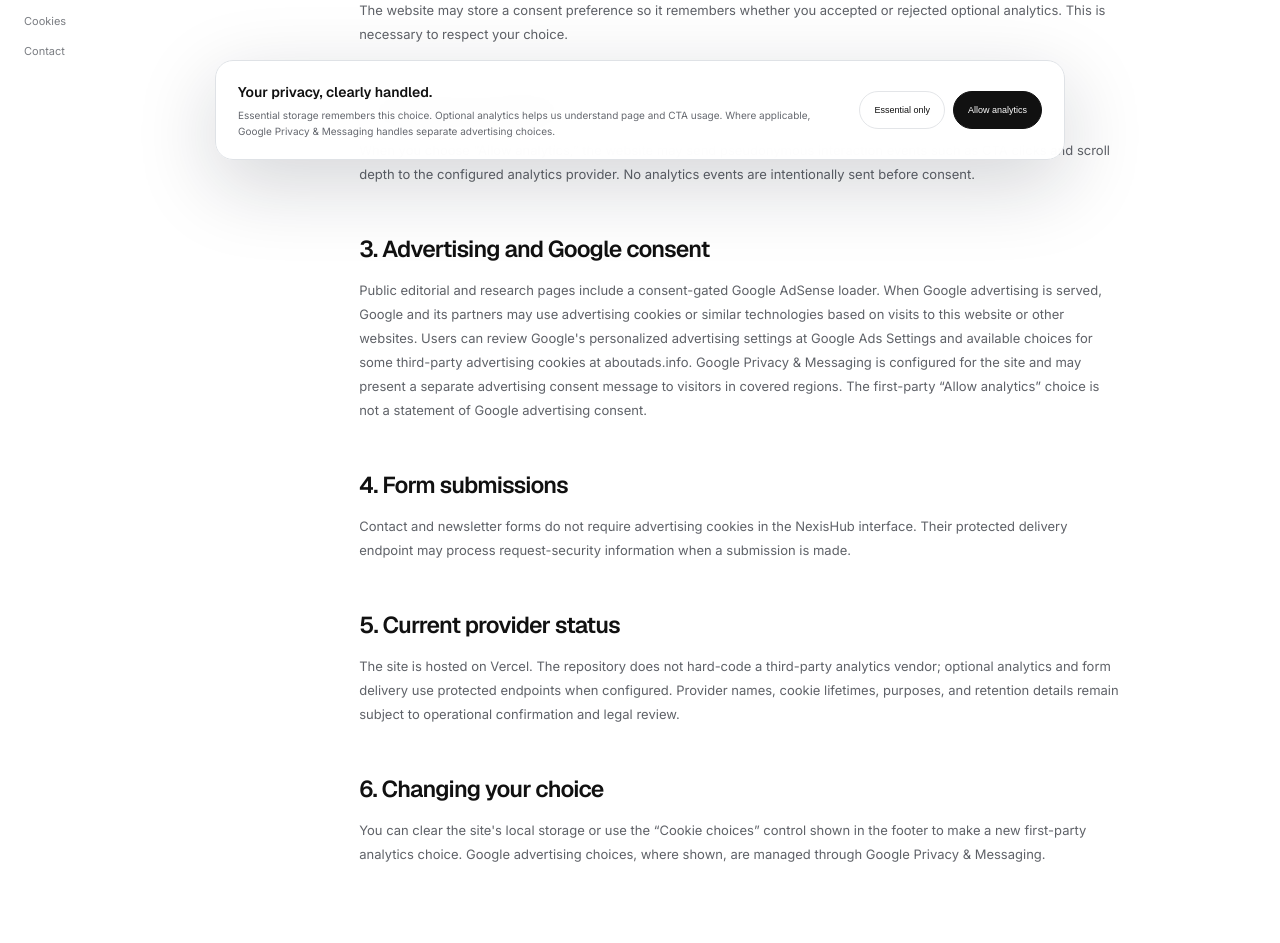
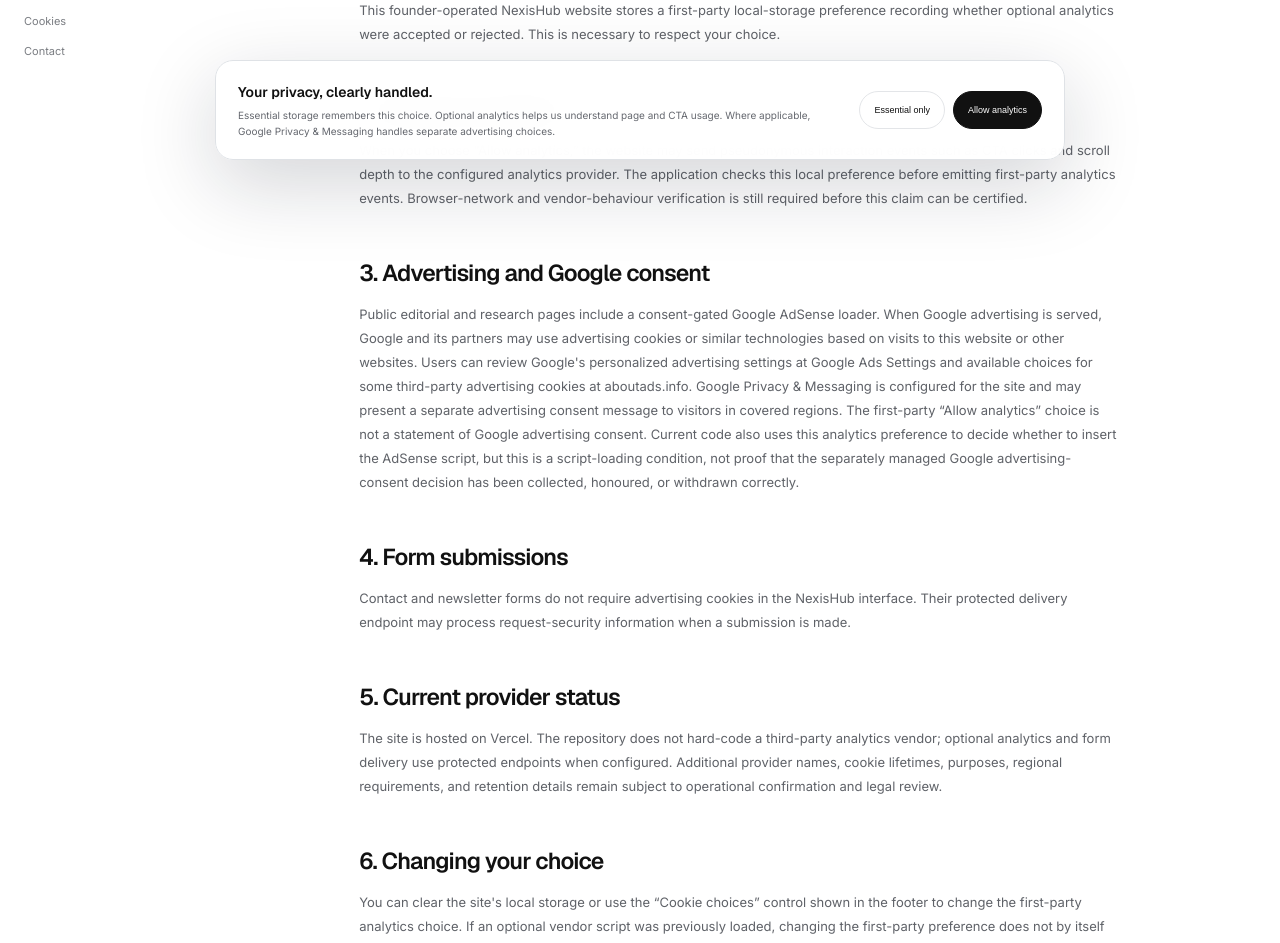
Before and after one commit to kellyxy110/NexisHub, a Next.js app in the folder website/: page /legal/cookies in a window 1280 px wide. Shown: the part 620-1563 px from the top of the page. Built offline with nearby package versions, Linux system fonts and the light colour scheme.

Commit message:
docs(legal): describe founder-operated NexisHub accurately without invented registration

```diff
--- a/website/src/app/legal/cookies/page.tsx
+++ b/website/src/app/legal/cookies/page.tsx
@@ -1,15 +1,15 @@
 import type { Metadata } from "next";
 import { LegalDocument } from "@/components/legal-document";
 
-export const metadata: Metadata = { title: "Cookie Policy", description: "NexisHub cookie and local-storage policy draft.", alternates: { canonical: "/legal/cookies" } };
+export const metadata: Metadata = { title: "Cookie Policy", description: "Founder-operated NexisHub cookie and storage disclosure pending technical and legal review.", alternates: { canonical: "/legal/cookies" } };
 
 export default function CookiesPage() {
   return <LegalDocument title="Cookie Policy" summary="How storage and optional analytics are controlled on this website.">
-    <h2>1. Essential storage</h2><p>The website may store a consent preference so it remembers whether you accepted or rejected optional analytics. This is necessary to respect your choice.</p>
-    <h2>2. Optional analytics</h2><p>When you choose “Allow analytics,” the website may send pseudonymous interaction events such as CTA clicks and scroll depth to the configured analytics provider. No analytics events are intentionally sent before consent.</p>
-    <h2>3. Advertising and Google consent</h2><p>Public editorial and research pages include a consent-gated Google AdSense loader. When Google advertising is served, Google and its partners may use advertising cookies or similar technologies based on visits to this website or other websites. Users can review Google&apos;s personalized advertising settings at <a href="https://adssettings.google.com/" rel="noreferrer">Google Ads Settings</a> and available choices for some third-party advertising cookies at <a href="https://www.aboutads.info/choices/" rel="noreferrer">aboutads.info</a>. Google Privacy &amp; Messaging is configured for the site and may present a separate advertising consent message to visitors in covered regions. The first-party “Allow analytics” choice is not a statement of Google advertising consent.</p>
+    <h2>1. Essential storage</h2><p>This founder-operated NexisHub website stores a first-party local-storage preference recording whether optional analytics were accepted or rejected. This is necessary to respect your choice.</p>
+    <h2>2. Optional analytics</h2><p>When you choose “Allow analytics,” the website may send pseudonymous interaction events such as CTA clicks and scroll depth to the configured analytics provider. The application checks this local preference before emitting first-party analytics events. Browser-network and vendor-behaviour verification is still required before this claim can be certified.</p>
+    <h2>3. Advertising and Google consent</h2><p>Public editorial and research pages include a consent-gated Google AdSense loader. When Google advertising is served, Google and its partners may use advertising cookies or similar technologies based on visits to this website or other websites. Users can review Google&apos;s personalized advertising settings at <a href="https://adssettings.google.com/" rel="noreferrer">Google Ads Settings</a> and available choices for some third-party advertising cookies at <a href="https://www.aboutads.info/choices/" rel="noreferrer">aboutads.info</a>. Google Privacy &amp; Messaging is configured for the site and may present a separate advertising consent message to visitors in covered regions. The first-party “Allow analytics” choice is not a statement of Google advertising consent. Current code also uses this analytics preference to decide whether to insert the AdSense script, but this is a script-loading condition, not proof that the separately managed Google advertising-consent decision has been collected, honoured, or withdrawn correctly.</p>
     <h2>4. Form submissions</h2><p>Contact and newsletter forms do not require advertising cookies in the NexisHub interface. Their protected delivery endpoint may process request-security information when a submission is made.</p>
-    <h2>5. Current provider status</h2><p>The site is hosted on Vercel. The repository does not hard-code a third-party analytics vendor; optional analytics and form delivery use protected endpoints when configured. Provider names, cookie lifetimes, purposes, and retention details remain subject to operational confirmation and legal review.</p>
-    <h2>6. Changing your choice</h2><p>You can clear the site&apos;s local storage or use the “Cookie choices” control shown in the footer to make a new first-party analytics choice. Google advertising choices, where shown, are managed through Google Privacy &amp; Messaging.</p>
+    <h2>5. Current provider status</h2><p>The site is hosted on Vercel. The repository does not hard-code a third-party analytics vendor; optional analytics and form delivery use protected endpoints when configured. Additional provider names, cookie lifetimes, purposes, regional requirements, and retention details remain subject to operational confirmation and legal review.</p>
+    <h2>6. Changing your choice</h2><p>You can clear the site&apos;s local storage or use the “Cookie choices” control shown in the footer to change the first-party analytics choice. If an optional vendor script was previously loaded, changing the first-party preference does not by itself prove that the vendor&apos;s existing cookies or processing have been revoked; this behaviour requires separate validation. Google advertising choices, where shown, are managed through Google Privacy &amp; Messaging.</p>
   </LegalDocument>;
 }
```
